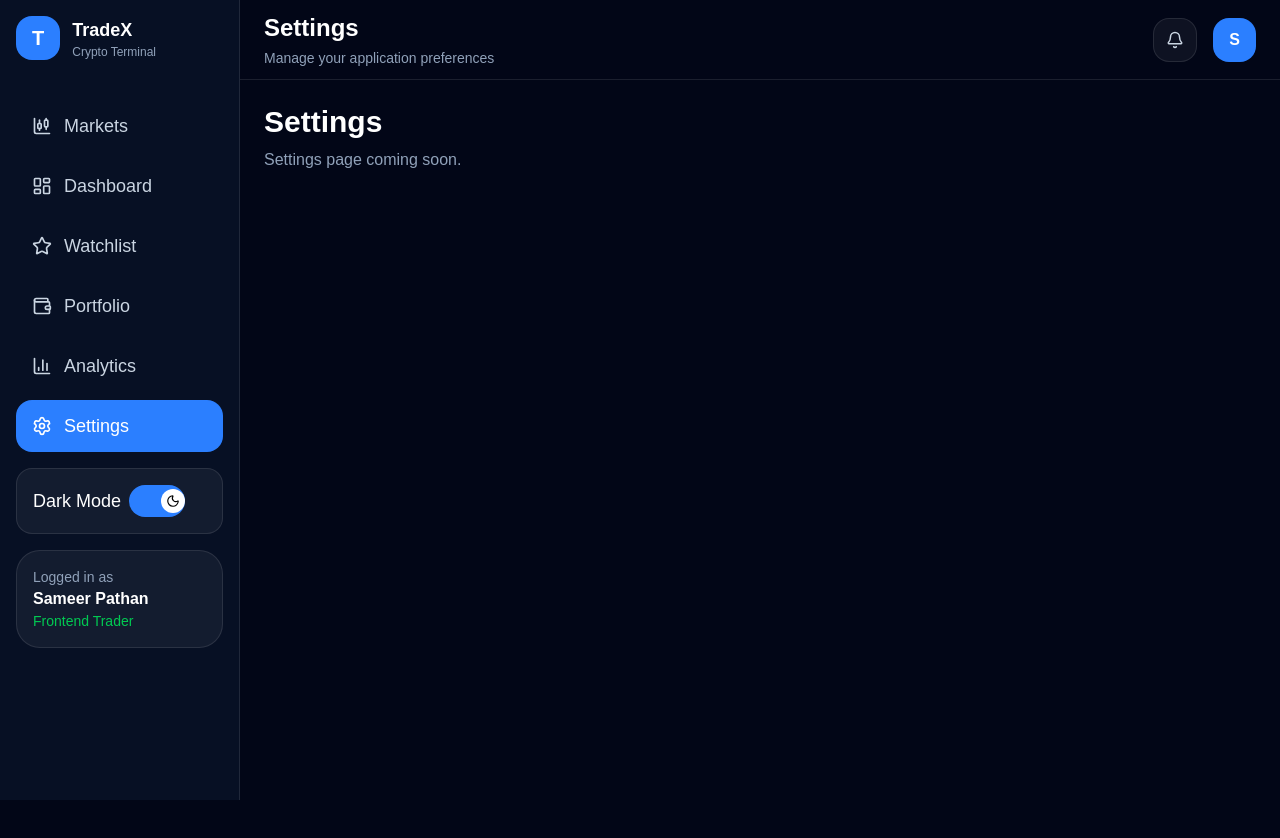
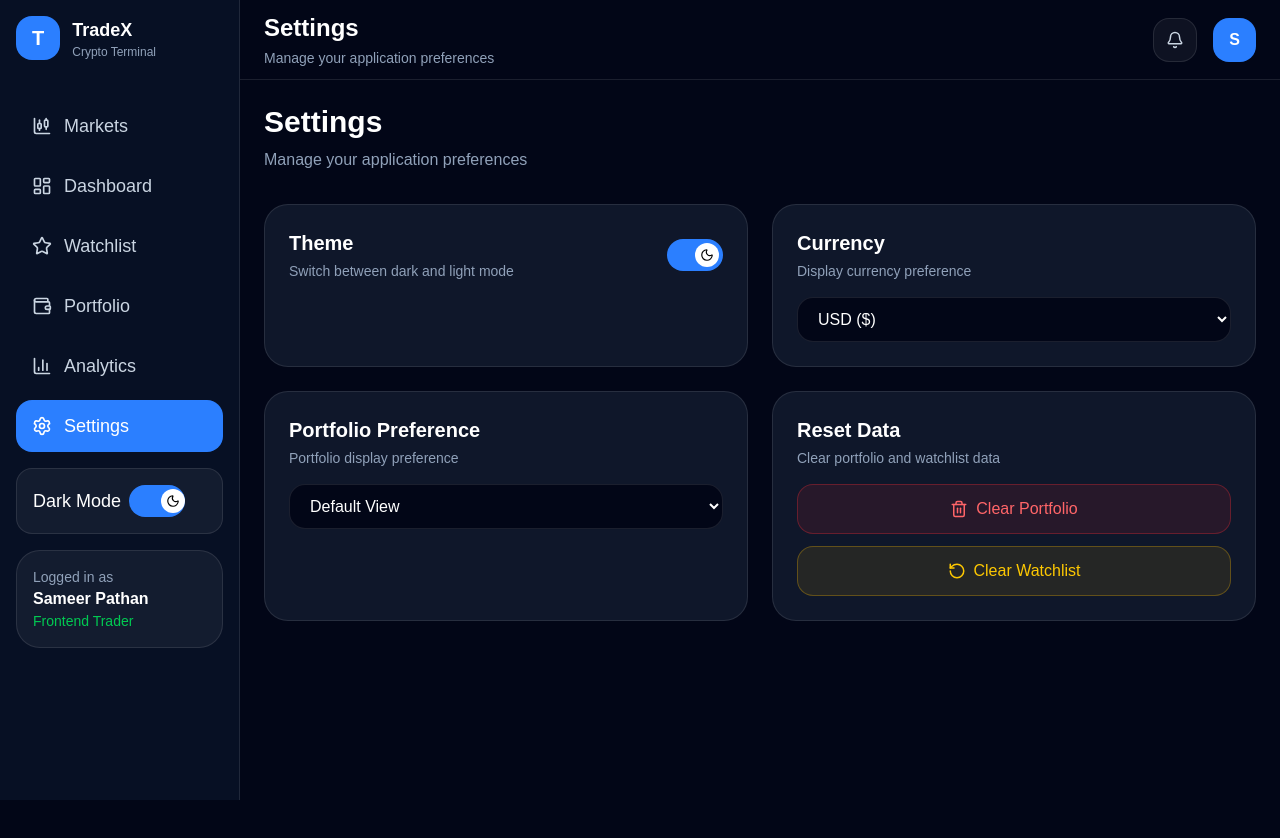
Before and after one commit to sameerpathann/Trading-Dashboard, a React (Vite) app: page /settings in a window 1280 px wide. Shown: the top 838 px of the page. After the commit the page ends 800 px from the top, so only its background shows below. Built offline with nearby package versions, Linux system fonts and the light colour scheme; no server answers.

Commit message:
SettingsPage Created

```diff
--- a/src/Pages/SettingsPage.jsx
+++ b/src/Pages/SettingsPage.jsx
@@ -1,18 +1,192 @@
 import AppLayout from "../Layout/AppLayout";
+import { Moon, Sun, RotateCcw, Trash2 } from "lucide-react";
+import { useDispatch, useSelector } from "react-redux";
+import { toggleTheme } from "../Store/Features/themeSlice";
+import { clearHoldings } from "../Store/Features/portfolioSlice";
+import { clearWatchlist } from "../Store/Features/watchlistSlice";
 
 const SettingsPage = () => {
+  const dispatch = useDispatch();
+
+  const theme = useSelector((state) => state.theme.theme);
+
   return (
-    <>
-      <AppLayout>
-        {() => (
-          <div className="min-h-screen bg-[#020617] p-6 text-white">
-            <h1 className="text-3xl font-bold">Settings</h1>
+    <AppLayout>
+      {() => (
+        <div
+          className={`p-6 h-[calc(100vh-80px)] overflow-y-auto hideScrollbar transition-colors duration-300 ${
+            theme === "dark"
+              ? "bg-[#020617] text-white"
+              : "bg-slate-100 text-slate-900"
+          }`}
+        >
+          <div className="space-y-8">
+            <div>
+              <h1 className="text-3xl font-bold">Settings</h1>
 
-            <p className="mt-2 text-slate-400">Settings page coming soon.</p>
+              <p
+                className={`mt-2 ${
+                  theme === "dark" ? "text-slate-400" : "text-slate-600"
+                }`}
+              >
+                Manage your application preferences
+              </p>
+            </div>
+
+            <div className="grid gap-6 lg:grid-cols-2">
+              <div
+                className={`rounded-3xl border p-6 transition-all duration-300 hover:-translate-y-1 ${
+                  theme === "dark"
+                    ? "border-white/10 bg-[#0f172a] hover:border-blue-500/50"
+                    : "border-slate-200 bg-white hover:border-blue-400"
+                }`}
+              >
+                <div className="flex items-center justify-between">
+                  <div>
+                    <h2 className="text-xl font-bold">Theme</h2>
+
+                    <p
+                      className={`mt-1 text-sm ${
+                        theme === "dark" ? "text-slate-400" : "text-slate-500"
+                      }`}
+                    >
+                      Switch between dark and light mode
+                    </p>
+                  </div>
+
+                  <button
+                    onClick={() => dispatch(toggleTheme())}
+                    className="cursor-pointer"
+                  >
+                    <div
+                      className={`relative h-8 w-14 rounded-full transition-all duration-300 ${
+                        theme === "dark" ? "bg-blue-500" : "bg-slate-400"
+                      }`}
+                    >
+                      <div
+                        className={`absolute top-1 flex h-6 w-6 items-center justify-center rounded-full bg-white transition-all duration-300 ${
+                          theme === "dark" ? "translate-x-7" : "translate-x-1"
+                        }`}
+                      >
+                        {theme === "dark" ? (
+                          <Moon size={14} color="black" />
+                        ) : (
+                          <Sun size={14} color="black" />
+                        )}
+                      </div>
+                    </div>
+                  </button>
+                </div>
+              </div>
+
+              <div
+                className={`rounded-3xl border p-6 transition-all duration-300 hover:-translate-y-1 ${
+                  theme === "dark"
+                    ? "border-white/10 bg-[#0f172a] hover:border-blue-500/50"
+                    : "border-slate-200 bg-white hover:border-blue-400"
+                }`}
+              >
+                <h2 className="text-xl font-bold">Currency</h2>
+
+                <p
+                  className={`mt-1 text-sm ${
+                    theme === "dark" ? "text-slate-400" : "text-slate-500"
+                  }`}
+                >
+                  Display currency preference
+                </p>
+
+                <select
+                  className={`mt-4 w-full cursor-pointer rounded-2xl border px-4 py-3 outline-none transition-all duration-300 ${
+                    theme === "dark"
+                      ? "border-white/10 bg-[#020617]"
+                      : "border-slate-200 bg-slate-50"
+                  }`}
+                >
+                  <option>USD ($)</option>
+                  <option>EUR (€)</option>
+                  <option>INR (₹)</option>
+                </select>
+              </div>
+
+              <div
+                className={`rounded-3xl border p-6 transition-all duration-300 hover:-translate-y-1 ${
+                  theme === "dark"
+                    ? "border-white/10 bg-[#0f172a] hover:border-blue-500/50"
+                    : "border-slate-200 bg-white hover:border-blue-400"
+                }`}
+              >
+                <h2 className="text-xl font-bold">Portfolio Preference</h2>
+
+                <p
+                  className={`mt-1 text-sm ${
+                    theme === "dark" ? "text-slate-400" : "text-slate-500"
+                  }`}
+                >
+                  Portfolio display preference
+                </p>
+
+                <select
+                  className={`mt-4 w-full cursor-pointer rounded-2xl border px-4 py-3 outline-none transition-all duration-300 ${
+                    theme === "dark"
+                      ? "border-white/10 bg-[#020617]"
+                      : "border-slate-200 bg-slate-50"
+                  }`}
+                >
+                  <option>Default View</option>
+                  <option>Compact View</option>
+                  <option>Detailed View</option>
+                </select>
+              </div>
+
+              <div
+                className={`rounded-3xl border p-6 transition-all duration-300 hover:-translate-y-1 ${
+                  theme === "dark"
+                    ? "border-white/10 bg-[#0f172a] hover:border-blue-500/50"
+                    : "border-slate-200 bg-white hover:border-blue-400"
+                }`}
+              >
+                <h2 className="text-xl font-bold">Reset Data</h2>
+
+                <p
+                  className={`mt-1 text-sm ${
+                    theme === "dark" ? "text-slate-400" : "text-slate-500"
+                  }`}
+                >
+                  Clear portfolio and watchlist data
+                </p>
+
+                <div className="mt-4 flex flex-col gap-3">
+                  <button
+                    onClick={() => {
+                      if (window.confirm("Are you sure ?")) {
+                        dispatch(clearHoldings());
+                      }
+                    }}
+                    className="flex cursor-pointer items-center justify-center gap-2 rounded-2xl border border-red-500/30 bg-red-500/10 px-4 py-3 text-red-400 transition-all duration-300 hover:bg-red-500/20"
+                  >
+                    <Trash2 size={18} />
+                    Clear Portfolio
+                  </button>
+
+                  <button
+                    onClick={() => {
+                      if (window.confirm("Are you sure ?")) {
+                        dispatch(clearWatchlist());
+                      }
+                    }}
+                    className="flex cursor-pointer items-center justify-center gap-2 rounded-2xl border border-yellow-500/30 bg-yellow-500/10 px-4 py-3 text-yellow-400 transition-all duration-300 hover:bg-yellow-500/20"
+                  >
+                    <RotateCcw size={18} />
+                    Clear Watchlist
+                  </button>
+                </div>
+              </div>
+            </div>
           </div>
-        )}
-      </AppLayout>
-    </>
+        </div>
+      )}
+    </AppLayout>
   );
 };
 
```
